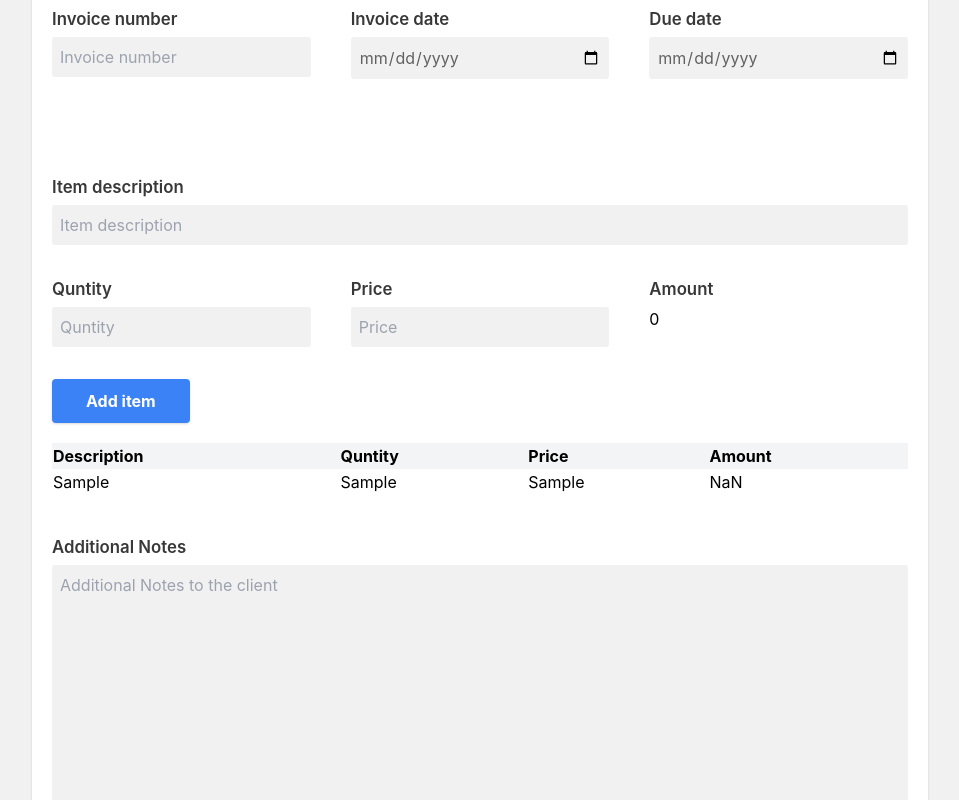
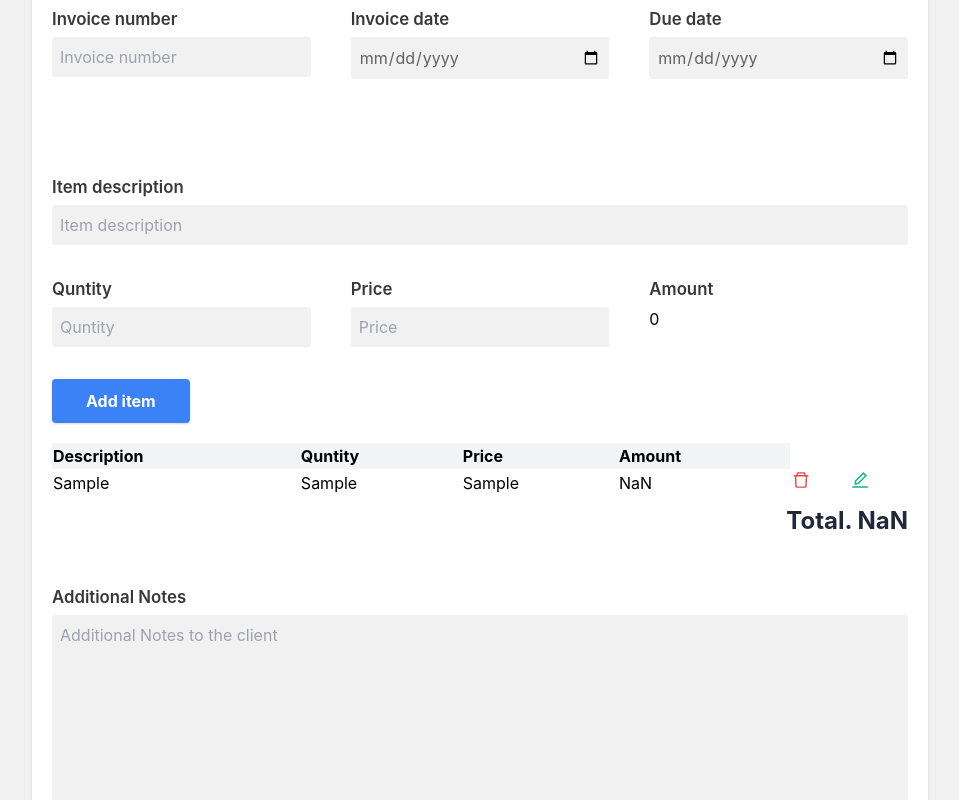
Before and after one commit to moeldeeb98/invoice-maker, a React (Create React App) app: page / in a window 1280 px wide. Both pictures are taken after typing "Sample", "Sample", "Sample" into the empty fields and a click on the button "Add item". Shown: the part 505-1305 px from the top of the page, without its empty margins (160-1119 px from the left). Built offline with nearby package versions, Linux system fonts and the light colour scheme.

Commit message:
add actions to the invoice table [edit | delete]

```diff
--- a/src/App.js
+++ b/src/App.js
@@ -28,6 +28,7 @@ function App() {
   const [price, setPrice] = useState("");
   const [amount, setAmount] = useState("");
   const [list, setList] = useState([]);
+  const [total, setTotal] = useState(0);
 
   return (
     <>
@@ -46,7 +47,7 @@ function App() {
                 invoiceDate={invoiceDate}
                 dueDate={dueDate}
               />
-              <Table list={list} />
+              <Table list={list} total={total} />
               <Notes notes={notes} />
               <Footer
                 name={name}
@@ -242,9 +243,9 @@ function App() {
                 setAmount={setAmount}
                 list={list}
                 setList={setList}
+                total={total}
+                setTotal={setTotal}
               />
-
-              <Table list={list} />
             </article>
 
             <label htmlFor="notes">Additional Notes</label>
--- a/src/components/ClientDetails.jsx
+++ b/src/components/ClientDetails.jsx
@@ -3,8 +3,8 @@ import React from "react";
 function ClientDetails({ clientName, clientAddress }) {
   return (
     <>
-      <section className="mt-5">
-        <h2 className="text-xl uppercase">{clientName}</h2>
+      <section className="mt-10">
+        <h2 className="text-2xl uppercase font-bold mb-1">{clientName}</h2>
         <p>{clientAddress}</p>
       </section>
     </>
--- a/src/components/Dates.jsx
+++ b/src/components/Dates.jsx
@@ -3,7 +3,7 @@ import React from "react";
 function Dates({ invoiceNumber, invoiceDate, dueDate }) {
   return (
     <>
-      <article className="my-5 flex items-end justify-end">
+      <article className="mt-10 mb-14 flex items-end justify-end">
         <ul>
           <li className="p-1">
             <span className="font-bold">Invoice num: </span>
--- a/src/components/MainDetails.jsx
+++ b/src/components/MainDetails.jsx
@@ -4,7 +4,7 @@ function MainDetails({ name, address }) {
   return (
     <>
       <section className="flex flex-col items-end justify-end">
-        <h2 className="font-bold text-xl uppercase md:text-4xl">{name}</h2>
+        <h2 className="font-bold text-xl uppercase md:text-4xl mb-1">{name}</h2>
         <p>{address}</p>
       </section>
     </>
--- a/src/components/Table.jsx
+++ b/src/components/Table.jsx
@@ -1,6 +1,7 @@
 import React from "react";
+import { AiOutlineDelete, AiOutlineEdit } from "react-icons/ai";
 
-function Table({ list }) {
+function Table({ hasActions, list, total, editRow, deleteRow }) {
   return (
     <>
       <table width="100%">
@@ -19,10 +20,29 @@ function Table({ list }) {
               <td>{item.quntity}</td>
               <td>{item.price}</td>
               <td>{item.amount}</td>
+              {hasActions && (
+                <>
+                  <td>
+                    <button onClick={() => deleteRow(item.id)}>
+                      <AiOutlineDelete className="text-red-500 font-bold text-xl" />
+                    </button>
+                  </td>
+                  <td>
+                    <button onClick={() => editRow(item.id)}>
+                      <AiOutlineEdit className="text-green-500 font-bold text-xl" />
+                    </button>
+                  </td>
+                </>
+              )}
             </tr>
           ))}
         </tbody>
       </table>
+      <div>
+        <h2 className="flex items-end justify-end text-gray-800 font-bold text-2xl my-2">
+          Total. {total.toLocaleString()}
+        </h2>
+      </div>
     </>
   );
 }
--- a/src/components/TableForm.jsx
+++ b/src/components/TableForm.jsx
@@ -1,4 +1,5 @@
-import React, { useEffect } from "react";
+import React, { useState, useEffect } from "react";
+import Table from "./Table";
 import { v4 as uuid } from "uuid";
 
 function TableForm({
@@ -12,7 +13,10 @@ function TableForm({
   setAmount,
   list,
   setList,
+  total,
+  setTotal,
 }) {
+  const [isEditing, setIsEditing] = useState(false);
   useEffect(() => {
     setAmount(price * quntity);
   }, [setAmount, price, quntity]);
@@ -33,6 +37,24 @@ function TableForm({
     setPrice("");
 
     setList([...list, newItem]);
+    setTotal(total + amount);
+    setIsEditing(false);
+  };
+
+  const deleteRow = (id) => {
+    const deletingRow = list.find((row) => row.id === id);
+    setList(list.filter((row) => row.id !== id));
+    setTotal(total - deletingRow.amount);
+  };
+
+  const editRow = (id) => {
+    const editingRow = list.find((row) => row.id === id);
+    setIsEditing(true);
+    setList(list.filter((row) => row.id !== id));
+    setDescription(editingRow.description);
+    setQuntity(editingRow.quntity);
+    setPrice(editingRow.price);
+    setTotal(total - editingRow.amount);
   };
   return (
     <>
@@ -79,13 +101,29 @@ function TableForm({
             <p>{amount}</p>
           </div>
         </div>
+        {isEditing ? (
+          <button
+            className="mb-5 bg-green-500 text-white font-bold py-2 px-8 rounded shadow border-2 border-green-500 hover:bg-transparent hover:text-green-500 transition-all duration-300"
+            type="submit"
+          >
+            Update item
+          </button>
+        ) : (
           <button
             className="mb-5 bg-blue-500 text-white font-bold py-2 px-8 rounded shadow border-2 border-blue-500 hover:bg-transparent hover:text-blue-500 transition-all duration-300"
             type="submit"
           >
             Add item
           </button>
+        )}
       </form>
+      <Table
+        hasActions={true}
+        list={list}
+        total={total}
+        editRow={editRow}
+        deleteRow={deleteRow}
+      />
     </>
   );
 }
```
Lines whose indentation alone changed are shown as unchanged.
